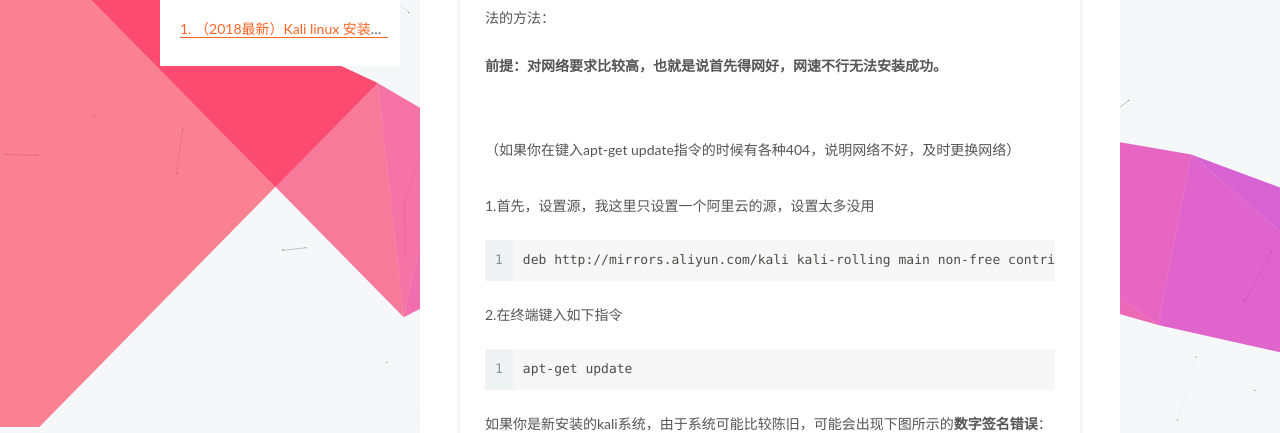
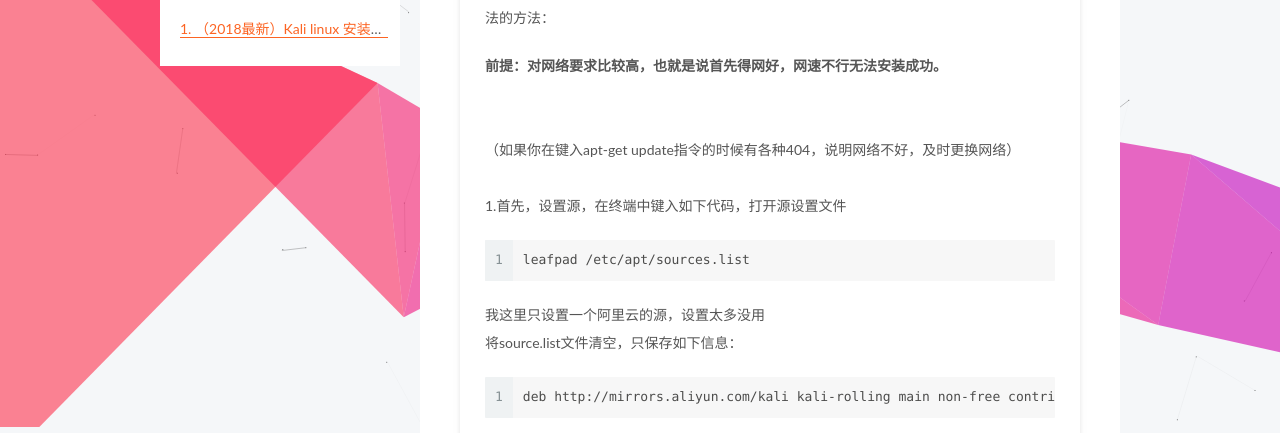
Before and after one commit to Marsguest/Marsguest.github.io, a plain HTML site: page 2018/04/11/2018-04-11-kaliTypewriting/index.html in a window 1280 px wide. Shown: the part 373-806 px from the top of the page. Drawn offline with nearby package versions, Linux system fonts and the light colour scheme; some packages are replaced by stand-ins of ours; animation ran at ten frames a second; a script that the page names is missing.

Commit message:
Site updated: 2018-04-16 17:54:10

```diff
--- a/2018/04/11/2018-04-11-kaliTypewriting/index.html
+++ b/2018/04/11/2018-04-11-kaliTypewriting/index.html
@@ -98,7 +98,7 @@
 <meta property="og:image" content="http://yoursite.com/images/2018041111.jpg">
 <meta property="og:image" content="http://yoursite.com/images/2018041112.jpg">
 <meta property="og:image" content="http://yoursite.com/images/2018041113.jpg">
-<meta property="og:updated_time" content="2018-04-15T13:33:51.421Z">
+<meta property="og:updated_time" content="2018-04-16T09:52:56.140Z">
 <meta name="twitter:card" content="summary">
 <meta name="twitter:title" content="（2018最新）Kali linux 安装中文输入法的方法">
 <meta name="twitter:description" content="（2018最新）Kali linux 安装中文输入法的方法回头一看，在kali中安装中文输入法是真的难，整了三天，重装3次系统，终于安装成功。下面我将自己遇到的坑和网上现有的方法结合起来给大家总结出一套能够成功安装中文输入法的方法： 前提：对网络要求比较高，也就是说首先得网好，网速不行无法安装成功。（如果你在键入apt-get update指令的时候有各种404，说明网络不好，及时更换网络）">
@@ -370,8 +370,9 @@
 
 
         <h1 id="（2018最新）Kali-linux-安装中文输入法的方法"><a href="#（2018最新）Kali-linux-安装中文输入法的方法" class="headerlink" title="（2018最新）Kali linux 安装中文输入法的方法"></a>（2018最新）Kali linux 安装中文输入法的方法</h1><p>回头一看，在kali中安装中文输入法是真的难，整了三天，重装3次系统，终于安装成功。<br>下面我将自己遇到的坑和网上现有的方法结合起来给大家总结出一套能够成功安装中文输入法的方法：</p>
-<p><strong>前提：对网络要求比较高，也就是说首先得网好，网速不行无法安装成功。</strong><br><br><br>（如果你在键入apt-get update指令的时候有各种404，说明网络不好，及时更换网络）<br><a id="more"></a><br>1.首先，设置源，我这里只设置一个阿里云的源，设置太多没用</p>
-<figure class="highlight plain"><table><tr><td class="gutter"><pre><span class="line">1</span><br></pre></td><td class="code"><pre><span class="line">deb http://mirrors.aliyun.com/kali kali-rolling main non-free contrib</span><br></pre></td></tr></table></figure>
+<p><strong>前提：对网络要求比较高，也就是说首先得网好，网速不行无法安装成功。</strong><br><br><br>（如果你在键入apt-get update指令的时候有各种404，说明网络不好，及时更换网络）<br><a id="more"></a><br>1.首先，设置源，在终端中键入如下代码，打开源设置文件</p>
+<figure class="highlight plain"><table><tr><td class="gutter"><pre><span class="line">1</span><br></pre></td><td class="code"><pre><span class="line">leafpad /etc/apt/sources.list</span><br></pre></td></tr></table></figure>
+<p>我这里只设置一个阿里云的源，设置太多没用<br>将source.list文件清空，只保存如下信息：<br><figure class="highlight plain"><table><tr><td class="gutter"><pre><span class="line">1</span><br></pre></td><td class="code"><pre><span class="line">deb http://mirrors.aliyun.com/kali kali-rolling main non-free contrib</span><br></pre></td></tr></table></figure></p>
 <p>2.在终端键入如下指令</p>
 <figure class="highlight plain"><table><tr><td class="gutter"><pre><span class="line">1</span><br></pre></td><td class="code"><pre><span class="line">apt-get update</span><br></pre></td></tr></table></figure>
 <p>如果你是新安装的kali系统，由于系统可能比较陈旧，可能会出现下图所示的<strong>数字签名错误</strong>：</p>
--- a/css/main.css
+++ b/css/main.css
@@ -1823,7 +1823,7 @@ pre .javascript .function {
   width: 4px;
   height: 4px;
   border-radius: 50%;
-  background: #6f907f;
+  background: #ffff85;
 }
 .links-of-blogroll {
   font-size: 13px;
```
